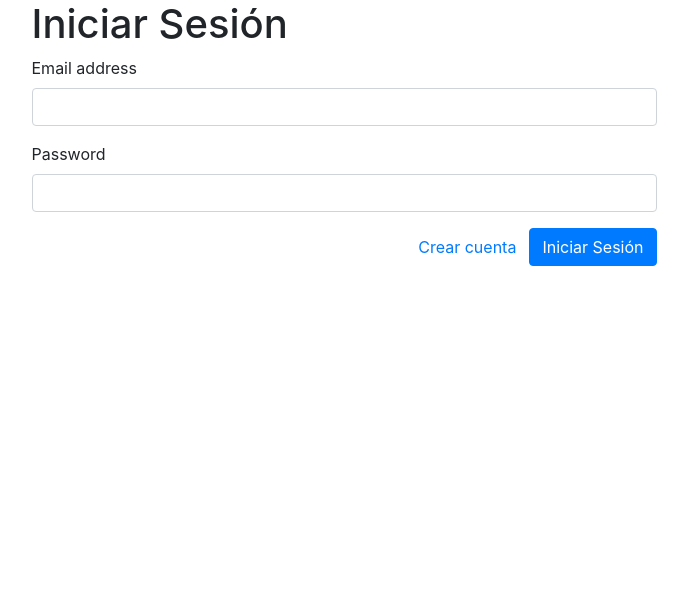
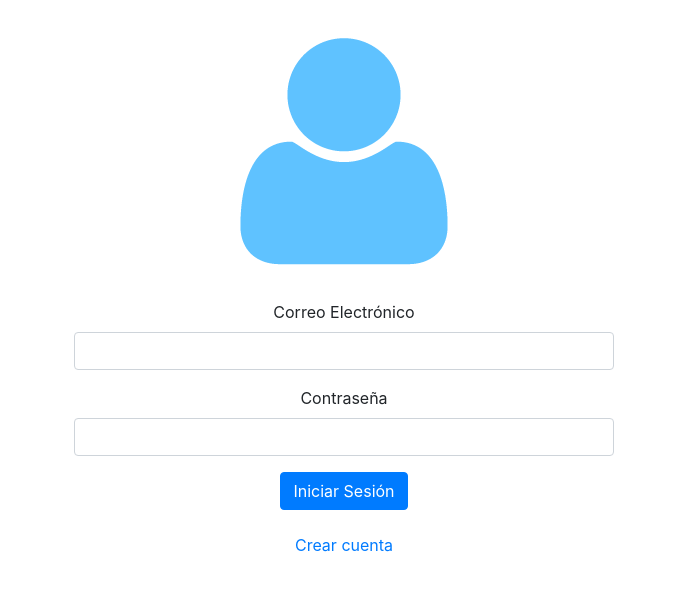
Before and after one commit to leonardorf95/karlo-test, a React (Create React App) app in the folder FrontEnd/store-karlo/: page /auth/singin in a window 1280 px wide. Shown: the top 590 px of the page, without its empty margins (296-984 px from the left). Built offline with nearby package versions, Linux system fonts and the light colour scheme.

Commit message:
Visual Changes

```diff
--- a/FrontEnd/store-karlo/src/components/auth/SingIn.js
+++ b/FrontEnd/store-karlo/src/components/auth/SingIn.js
@@ -1,17 +1,15 @@
 import React, { Fragment, useState } from 'react';
 import { useDispatch, useSelector } from 'react-redux';
-import { useHistory } from 'react-router-dom';
 import { Link } from 'react-router-dom';
 
 import { logInAction } from '../../actions/authAction';
 import { showAlert, hideAlert } from '../../actions/alertAction';
 
+import logo from '../../img/user.png'
+
 const SingIn = () => {
     const [email, setEmail] = useState('');
     const [password, setPassword] = useState('');
-
-    // Instanciacion de Hook history de react-redux
-    const history = useHistory();
 
     // utiliza use dispatch y te crea una funcion
     const dispatch = useDispatch();
@@ -41,25 +39,26 @@ const SingIn = () => {
             email,
             password
         });
-
-        window.location.href = '/';
     }
 
     return (
         <Fragment>
+            <div className="container">
                 <div className="row">
                     <div className="col-md-3"></div>
 
-                <div className="col-md-6 mb-4">
-                    <h1>Iniciar Sesión</h1>
+                    <div className="col-md-6 text-center">
+                        <div className="row">
+                            <img src={logo} className='center' alt="" srcSet="" />
 
                             {alert ? (<p className={alert.classes}>{alert.message}</p>) : null}
+                        </div>
 
                         <form
                             onSubmit={submitLogin}
                         >
                             <div className="form-group">
-                            <label htmlFor="txtEmail">Email address</label>
+                                <label htmlFor="txtEmail">Correo Electrónico</label>
 
                                 <input
                                     type="email"
@@ -72,7 +71,7 @@ const SingIn = () => {
                             </div>
 
                             <div className="form-group">
-                            <label htmlFor="txtPassword">Password</label>
+                                <label htmlFor="txtPassword">Contraseña</label>
 
                                 <input
                                     type="password"
@@ -84,18 +83,22 @@ const SingIn = () => {
                                 />
                             </div>
 
-                        <div className="form-group float-right">
+                            <div className="form-group ">
+                                <button type="submit" className="btn btn-primary">Iniciar Sesión</button>
+                            </div>
+
+                            <div className="form-group ">
                                 <Link to={'/auth/singup'} className='btn btn-link'>
                                     Crear cuenta
                                 </Link>
-
-                            <button type="submit" className="btn btn-primary">Iniciar Sesión</button>
                             </div>
                         </form>
                     </div>
 
                     <div className="col-md-3"></div>
                 </div>
+
+            </div>
         </Fragment>
     )
 }
--- a/FrontEnd/store-karlo/src/components/auth/SingUp.js
+++ b/FrontEnd/store-karlo/src/components/auth/SingUp.js
@@ -4,6 +4,7 @@ import { Link } from 'react-router-dom';
 
 import { createNewUserAction } from '../../actions/userAction';
 import { showAlert, hideAlert } from '../../actions/alertAction';
+import logo from '../../img/user.png'
 
 const SingUp = ({ history }) => {
     // state del componente
@@ -72,13 +73,16 @@ const SingUp = ({ history }) => {
 
     return (
         <Fragment>
+            <div className="container">
                 <div className="row">
                     <div className="col-md-3"></div>
 
-                <div className="col-md-6 mb-4">
-                    <h1>Crear Cuenta</h1>
+                    <div className="col-md-6 text-center">
+                        <div className="row">
+                            <img src={logo} className='center' alt="" srcSet="" />
 
                             {alert ? (<p className={alert.classes}>{alert.message}</p>) : null}
+                        </div>
 
                         <form
                             onSubmit={submitANewUser}
@@ -135,12 +139,14 @@ const SingUp = ({ history }) => {
                                 />
                             </div>
 
-                        <div className="form-group float-right">
+                            <div className="form-group">
+                                <button type="submit" className="btn btn-primary">Crear Cuenta</button>
+                            </div>
+
+                            <div className="form-group">
                                 <Link to={'/auth/singin'} className='btn btn-link'>
                                     Iniciar Sesion
                             </Link>
-
-                            <button type="submit" className="btn btn-primary">Crear Cuenta</button>
                             </div>
                         </form>
 
@@ -150,6 +156,7 @@ const SingUp = ({ history }) => {
 
                     <div className="col-md-3"></div>
                 </div>
+            </div>
         </Fragment>
     )
 }
```
Lines whose indentation alone changed are shown as unchanged.
